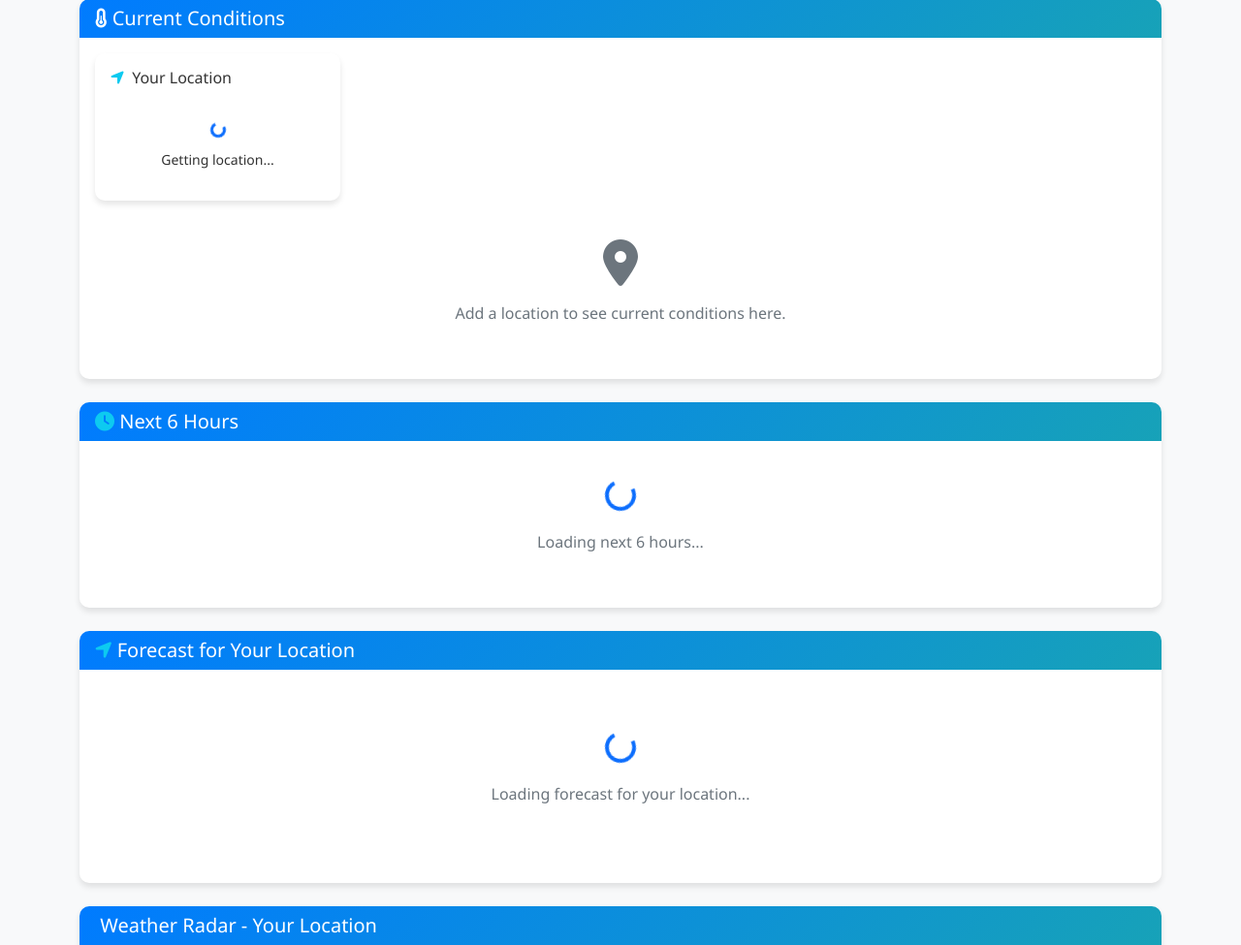
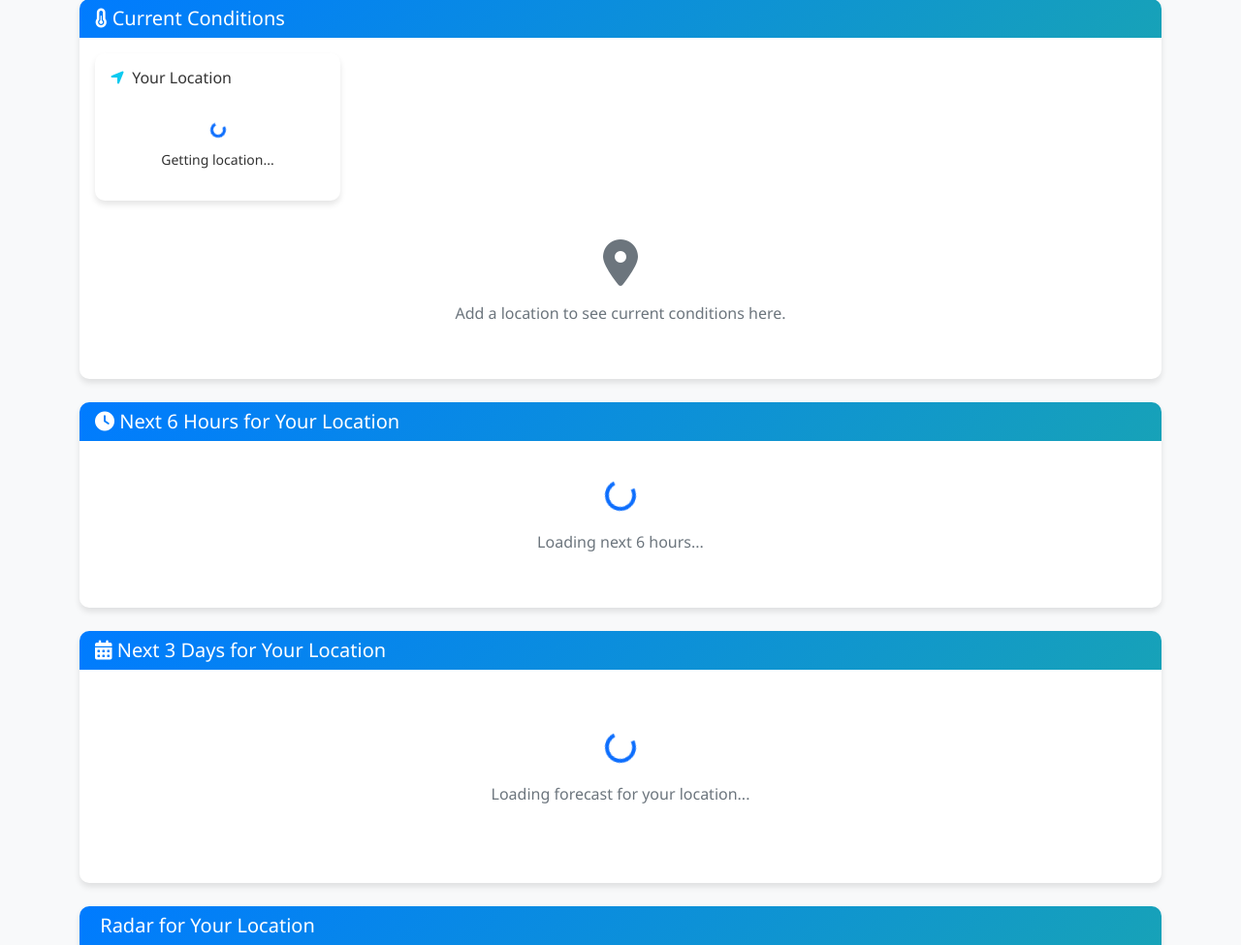
Before and after one commit to rbaker1987/Weather, a Django app: page / in a window 1280 px wide. Shown: the part 375-1350 px from the top of the page at 97% size. Run offline with Django 5.2, Linux system fonts and the light colour scheme; data that the repository does not hold is empty.

Commit message:
feat: add apparent temperature (feels like) display to weather cards
- Create shared utility weather/utils/apparent_temperature.py for calculation logic
- Implement Rothfusz heat index (80F) using dewpoint-based humidity via Magnus-Tetens formula
- Implement NWS wind chill formula (50F with wind 3mph)
- Refactor signals.py and views.py to use shared utility (eliminate code duplication)
- Add current_apparent_temp field to Location model with migration
- Add should_show_feels_like template filter (displays if difference 3)
- Update templates to display 'Feels like' temperature on current conditions and forecast cards
- Fix wind speed handling to store 0 instead of None for calm conditions
- Add location.save() after apparent temp calculation in update_forecast
- Standardize dashboard section headers to consistent 'Section for Your Location(s)' format
- Update JavaScript to dynamically populate location names on dashboard

```diff
--- a/weather_app/templates/weather/components/current_conditions_inline.html
+++ b/weather_app/templates/weather/components/current_conditions_inline.html
@@ -3,6 +3,9 @@
 <div class="d-flex align-items-center justify-content-between">
   <div>
     <h2 class="mb-0">{{ location.current_temp }}°F</h2>
+    {% if location.current_temp|should_show_feels_like:location.current_apparent_temp %}
+    <p class="mb-0"><small class="text-muted"><i class="fas fa-temperature-high"></i> Feels like {{ location.current_apparent_temp }}°F</small></p>
+    {% endif %}
     <p class="mb-0"><small>{{ location.current_conditions }}</small></p>
     {% if location.current_humidity %}
     <p class="mb-0"><small><i class="fas fa-tint"></i> {{ location.current_humidity }}%</small></p>
--- a/weather_app/templates/weather/components/location_current_card.html
+++ b/weather_app/templates/weather/components/location_current_card.html
@@ -19,6 +19,9 @@
       <div class="d-flex align-items-center justify-content-between">
         <div>
           <h2 class="mb-0">{{ location.current_temp }}°F</h2>
+          {% if location.current_temp|should_show_feels_like:location.current_apparent_temp %}
+          <p class="mb-0"><small class="text-muted"><i class="fas fa-temperature-high"></i> Feels like {{ location.current_apparent_temp }}°F</small></p>
+          {% endif %}
           <p class="mb-0"><small>{{ location.current_conditions }}</small></p>
           {% if location.current_humidity %}
           <p class="mb-0"><small><i class="fas fa-tint"></i> {{ location.current_humidity }}%</small></p>
--- a/weather_app/templates/weather/dashboard.html
+++ b/weather_app/templates/weather/dashboard.html
@@ -127,7 +127,7 @@
           <!-- Next 6 Hours Forecast (moved above daily forecast) -->
           <div class="card weather-card mb-4">
             <div class="card-header bg-light">
-              <h5 class="card-title mb-0"><i class="fas fa-clock text-info"></i> Next 6 Hours</h5>
+              <h5 class="mb-0"><i class="fas fa-clock"></i> Next 6 Hours for <span id="hourlyLocationTitle">Your Location</span></h5>
             </div>
             <div class="card-body" id="next6HoursBody">
               <div class="text-center py-4">
@@ -140,7 +140,7 @@
           <!-- Daily Forecast Cards -->
           <div class="card weather-card">
             <div class="card-header bg-light">
-              <h5 class="card-title mb-0"><i class="fas fa-location-arrow text-info"></i> <span id="forecastLocationTitle">Forecast for Your Location</span></h5>
+              <h5 class="mb-0"><i class="fas fa-calendar-alt"></i> Next 3 Days for <span id="forecastLocationTitle">Your Location</span></h5>
             </div>
             <div class="card-body" id="forecastCardBody">
               <div class="text-center py-5">
@@ -178,8 +178,7 @@
     <div class="card weather-card">
       <div class="card-header bg-light">
         <h5 class="mb-0">
-          <i class="fas fa-radar"></i> Weather Radar -
-          <span id="radarLocationTitle">Your Location</span>
+          <i class="fas fa-radar"></i> Radar for <span id="radarLocationTitle">Your Location</span>
         </h5>
       </div>
       <div class="card-body p-0">
@@ -196,11 +195,19 @@
   let radarMarker = null;
 
   // Load next 6 hours for dashboard - defined here for immediate availability
-  async function loadNext6Hours(lat, lon) {
+  async function loadNext6Hours(lat, lon, locationName = null) {
     const next6Body = document.getElementById('next6HoursBody');
     if (!next6Body) {
       console.warn('next6HoursBody element not found');
       return;
+    }
+
+    // Update location title if provided
+    if (locationName) {
+      const titleEl = document.getElementById('hourlyLocationTitle');
+      if (titleEl) {
+        titleEl.textContent = locationName;
+      }
     }
 
     next6Body.innerHTML = '<div class="text-center py-4"><div class="spinner-border text-primary" role="status"><span class="visually-hidden">Loading...</span></div><p class="mt-3 text-muted">Loading next 6 hours...</p></div>';
@@ -426,13 +433,13 @@
             locationName;
           document.getElementById(
             "forecastLocationTitle"
-          ).textContent = `Forecast for ${locationName}`;
+          ).textContent = locationName;
 
           // Initialize radar map with this location
           initializeRadarMap(lat, lon, locationName);
 
           // Load forecast for this location
-          loadBrowserLocationForecast(lat, lon);
+          loadBrowserLocationForecast(lat, lon, locationName);
 
           console.log("Fetching NWS points data...");
           // Get NWS grid point
@@ -469,7 +476,7 @@
                   nwsName;
                 document.getElementById(
                   "forecastLocationTitle"
-                ).textContent = `Forecast for ${nwsName}`;
+                ).textContent = nwsName;
                 document.getElementById("radarLocationTitle").textContent =
                   nwsName;
                 if (radarMarker) {
@@ -704,7 +711,7 @@
   }
 
   // Load forecast for browser location
-  async function loadBrowserLocationForecast(lat, lon) {
+  async function loadBrowserLocationForecast(lat, lon, locationName = null) {
     const forecastBody = document.getElementById("forecastCardBody");
 
     try {
@@ -760,7 +767,7 @@
 
       // Load next 6 hours after forecast is loaded
       console.log('About to load next 6 hours for lat:', lat, 'lon:', lon);
-      loadNext6Hours(lat, lon);
+      loadNext6Hours(lat, lon, locationName);
 
       console.log("Forecast loaded successfully");
     } catch (error) {
--- a/weather_app/templates/weather/forecast_list.html
+++ b/weather_app/templates/weather/forecast_list.html
@@ -76,6 +76,9 @@
                                         <i class="fas fa-{{ location_forecast.day.short_forecast|condition_icon }} mb-2" style="font-size: 2rem;"></i>
                                         <div class="mb-2">
                                             <h4 class="mb-0">{{ location_forecast.day.temperature }}°{{ location_forecast.day.temperature_unit }}</h4>
+                                            {% if location_forecast.day|should_show_feels_like %}
+                                            <small class="text-muted d-block"><i class="fas fa-temperature-high"></i> Feels like {{ location_forecast.day.apparent_temperature }}°{{ location_forecast.day.temperature_unit }}</small>
+                                            {% endif %}
                                         </div>
                                     </div>
                                     <p class="small mb-0" style="min-height: 2.5em; display: -webkit-box; -webkit-line-clamp: 2; -webkit-box-orient: vertical; overflow: hidden; opacity: 0.9;">{{ location_forecast.day.short_forecast }}</p>
@@ -92,6 +95,9 @@
                                         <i class="fas fa-{{ location_forecast.night.short_forecast|condition_icon }} mb-2" style="font-size: 2rem;"></i>
                                         <div class="mb-2">
                                             <h4 class="mb-0">{{ location_forecast.night.temperature }}°{{ location_forecast.night.temperature_unit }}</h4>
+                                            {% if location_forecast.night|should_show_feels_like %}
+                                            <small class="text-muted d-block"><i class="fas fa-temperature-high"></i> Feels like {{ location_forecast.night.apparent_temperature }}°{{ location_forecast.night.temperature_unit }}</small>
+                                            {% endif %}
                                         </div>
                                     </div>
                                     <p class="small mb-0" style="min-height: 2.5em; display: -webkit-box; -webkit-line-clamp: 2; -webkit-box-orient: vertical; overflow: hidden; opacity: 0.9;">{{ location_forecast.night.short_forecast }}</p>
--- a/weather_app/weather/models.py
+++ b/weather_app/weather/models.py
@@ -68,6 +68,7 @@ class Location(TimeStampedModel):
 
     # Current conditions (cached)
     current_temp = models.IntegerField(null=True, blank=True, help_text="Current temperature")
+    current_apparent_temp = models.IntegerField(null=True, blank=True, help_text="Current apparent temperature (feels like)")
     current_conditions = models.CharField(max_length=200, blank=True, help_text="Current weather conditions")
     current_humidity = models.IntegerField(null=True, blank=True, help_text="Current humidity percentage")
     current_wind_speed = models.IntegerField(null=True, blank=True, help_text="Current wind speed in mph")
--- a/weather_app/weather/views.py
+++ b/weather_app/weather/views.py
@@ -27,6 +27,8 @@ from .serializers import (
     LocationSerializer,
     WeatherAlertSerializer,
 )
+from .utils.apparent_temperature import calculate_apparent_temperature
+
 
 logger = logging.getLogger('weather')
 
@@ -88,13 +90,13 @@ def fetch_current_conditions(location):
             location.current_humidity = int(humidity)
 
         wind_speed_kmh = obs_props.get('windSpeed', {}).get('value')
-        if wind_speed_kmh is not None and wind_speed_kmh != 0:
+        if wind_speed_kmh is not None:
             try:
                 location.current_wind_speed = int(wind_speed_kmh * 0.621371)
             except (ValueError, TypeError):
-                location.current_wind_speed = None
+                location.current_wind_speed = 0
         else:
-            location.current_wind_speed = None
+            location.current_wind_speed = 0
 
         wind_dir_deg = obs_props.get('windDirection', {}).get('value')
         if wind_dir_deg is not None:
@@ -106,6 +108,16 @@ def fetch_current_conditions(location):
                 location.current_wind_direction = ''
         else:
             location.current_wind_direction = ''
+
+        # Calculate apparent temperature
+        if location.current_temp is not None:
+            dew_point_c = obs_props.get('dewpoint', {}).get('value')
+            location.current_apparent_temp = calculate_apparent_temperature(
+                temp_f=location.current_temp,
+                humidity_pct=location.current_humidity,
+                wind_speed_mph=location.current_wind_speed or 0,
+                dew_point_c=dew_point_c
+            )
 
         timestamp = obs_props.get('timestamp')
         if timestamp:
@@ -407,14 +419,14 @@ class LocationViewSet(viewsets.ModelViewSet):
                                 location.current_humidity = int(humidity)
 
                             wind_speed_kmh = obs_props.get('windSpeed', {}).get('value')
-                            if wind_speed_kmh is not None and wind_speed_kmh != 0:
+                            if wind_speed_kmh is not None:
                                 try:
                                     # Wind speed from NWS is in km/h, convert to mph
                                     location.current_wind_speed = int(wind_speed_kmh * 0.621371)
                                 except (ValueError, TypeError):
-                                    location.current_wind_speed = None
+                                    location.current_wind_speed = 0
                             else:
-                                location.current_wind_speed = None
+                                location.current_wind_speed = 0
 
                             wind_dir_deg = obs_props.get('windDirection', {}).get('value')
                             if wind_dir_deg is not None:
@@ -428,9 +440,22 @@ class LocationViewSet(viewsets.ModelViewSet):
                             else:
                                 location.current_wind_direction = ''
 
+                            # Calculate apparent temperature
+                            if location.current_temp is not None:
+                                dew_point_c = obs_props.get('dewpoint', {}).get('value')
+                                location.current_apparent_temp = calculate_apparent_temperature(
+                                    temp_f=location.current_temp,
+                                    humidity_pct=location.current_humidity,
+                                    wind_speed_mph=location.current_wind_speed or 0,
+                                    dew_point_c=dew_point_c
+                                )
+
                             timestamp = obs_props.get('timestamp')
                             if timestamp:
                                 location.last_observation_time = datetime.fromisoformat(timestamp.replace('Z', '+00:00'))
+
+                            # Save current conditions including apparent temperature
+                            location.save()
             except Exception as e:
                 print(f"Warning: Could not fetch current conditions: {str(e)}")
 
```
Also changed, not shown: weather_app/weather/signals.py (+11 -54 lines), weather_app/weather/templatetags/ui_tags.py (+35 -0 lines), weather_app/weather/utils/apparent_temperature.py (added, +86 -0 lines), weather_app/weather/migrations/0011_add_current_apparent_temp.py (added).
